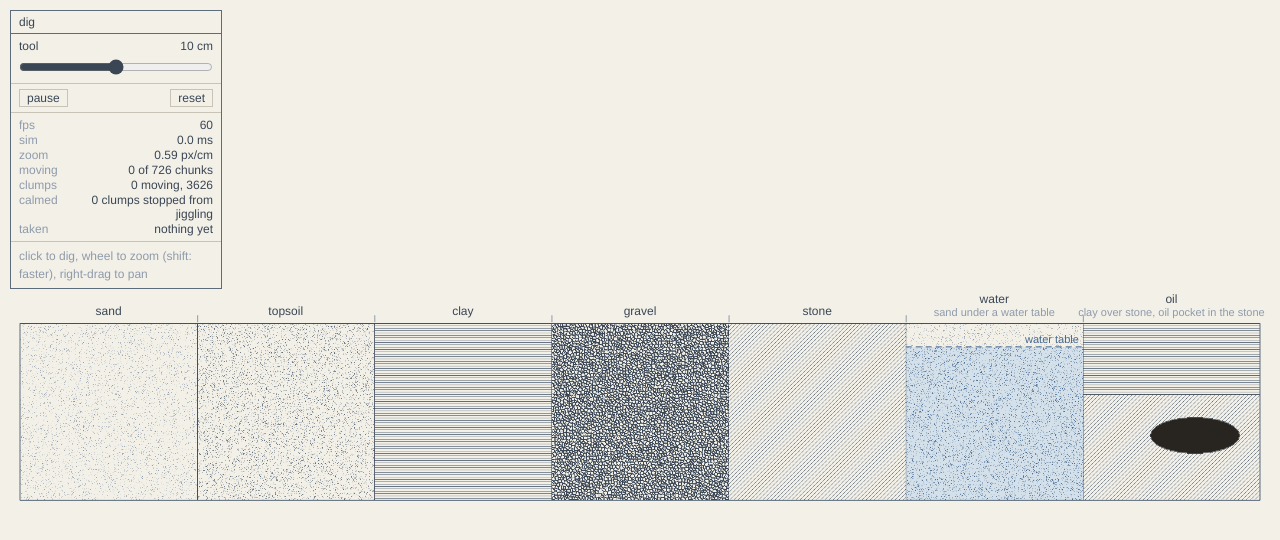
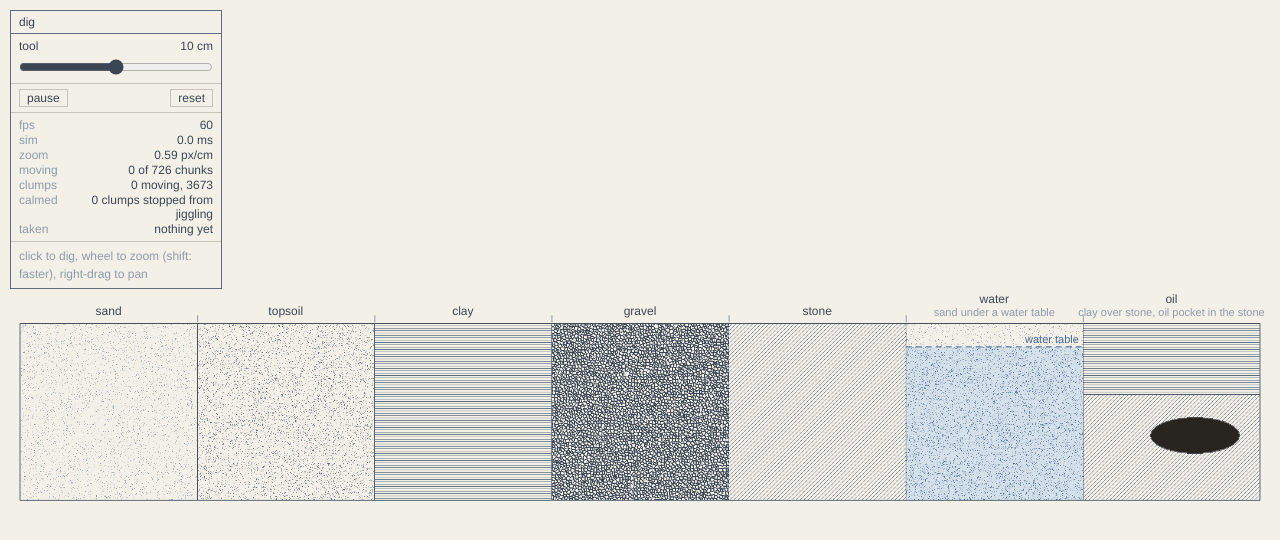
Before and after one commit to Sebastians-AI-Bot/6371km-left, a plain HTML site: page dig/index.html in a window 1280 px wide. Drawn offline with Linux system fonts and the light colour scheme.

Commit message:
dig: makeDig(world) with generated ground, a sliding window and stored chunks; bays as a world
Co-authored-by: Sebastians-AI-Bot <Sebastians-AI-Bot@users.noreply.github.com>

```diff
--- /dev/null
+++ b/dig/bays.js
@@ -0,0 +1,53 @@
+/* Seven test bays side by side, each 3 m wide and 3 m deep, under 40 cm
+   of sky. The whole world fits the window, so it never slides. */
+var DIG = (function () {
+  "use strict";
+
+  var M = makeDig;
+  var BAY = 300, SKY = 40, DEPTH = 300;
+  var BAYS = [
+    { name: "sand" },
+    { name: "topsoil" },
+    { name: "clay" },
+    { name: "gravel" },
+    { name: "stone" },
+    { name: "water", note: "sand under a water table" },
+    { name: "oil", note: "clay over stone, oil pocket in the stone" }
+  ];
+  var TABLE = SKY + 40;
+  var OIL_LENS = { x: 6 * BAY + 190, y: SKY + 190, rx: 75, ry: 30 };
+
+  function cell(x, y, o) {
+    o.flag = 0;
+    o.clump = 0;
+    o.shade = (M.hash(x, y, 7) * 256) | 0;
+    if (y < SKY) { o.mat = M.AIR; return; }
+    var name = BAYS[Math.min(BAYS.length - 1, Math.floor(x / BAY))].name;
+    if (name === "sand") { o.mat = M.SAND; o.flag = M.LOOSE; }
+    else if (name === "topsoil") o.mat = M.TOPSOIL;
+    else if (name === "clay") o.mat = M.CLAY;
+    else if (name === "stone") o.mat = M.STONE;
+    else if (name === "gravel") {
+      o.clump = M.pebble(x, y, 5);
+      if (o.clump) o.mat = M.GRAVEL;
+      else { o.mat = M.SAND; o.flag = M.LOOSE; }
+    } else if (name === "water") {
+      o.mat = M.SAND;
+      o.flag = M.LOOSE | (y >= TABLE ? M.WET : 0);
+    } else {
+      var ex = (x + 0.5 - OIL_LENS.x) / OIL_LENS.rx, ey = (y + 0.5 - OIL_LENS.y) / OIL_LENS.ry;
+      if (ex * ex + ey * ey < 1) o.mat = M.OIL;
+      else o.mat = y < SKY + 120 ? M.CLAY : M.STONE;
+    }
+  }
+
+  return makeDig({
+    W: BAY * BAYS.length,
+    H: SKY + DEPTH,
+    ring: false,
+    table: TABLE,
+    saturated: function (x, y) { return y >= TABLE && x >= 5 * BAY && x < 6 * BAY; },
+    cell: cell,
+    BAY: BAY, SKY: SKY, TABLE: TABLE, BAYS: BAYS
+  });
+})();
--- a/dig/sim.js
+++ b/dig/sim.js
@@ -1,12 +1,17 @@
-/* Dig prototype: one grid of 1 cm cells holding seven test bays, each
-   3 m wide and 3 m deep, under 40 cm of sky.
+/* Dig simulation on a grid of 1 cm cells.
 
    Loose grains and fluids move cell by cell. Pebbles, clods and stone
    pieces are clumps that fall and slide as one block and never rotate.
    Cohesive ground stays put until an overhang reaches further than the
    material can carry, then it lets go. Digging is only possible where
-   the tool touches open air that reaches the sky. */
-var DIG = (function () {
+   the tool touches open air that reaches the sky.
+
+   The grid is a window onto a world that `world.cell` describes cell by
+   cell. Untouched ground is never stored: a chunk the window leaves is
+   kept only if something in it changed, and the window slides so any
+   ground can be reached. With `world.ring` set, the outermost ring of
+   chunks is frozen, as its neighbours outside the window do not move. */
+function makeDig(world) {
   "use strict";
 
   var AIR = 0, SAND = 1, TOPSOIL = 2, CLAY = 3, GRAVEL = 4, STONE = 5, WATER = 6, OIL = 7;
@@ -18,21 +23,9 @@ var DIG = (function () {
 
   var LOOSE = 1, WET = 2, CRACK = 4;
 
-  var BAY = 300, SKY = 40, DEPTH = 300;
-  var BAYS = [
-    { name: "sand" },
-    { name: "topsoil" },
-    { name: "clay" },
-    { name: "gravel" },
-    { name: "stone" },
-    { name: "water", note: "sand under a water table" },
-    { name: "oil", note: "clay over stone, oil pocket in the stone" }
-  ];
-  var W = BAY * BAYS.length;
-  var H = SKY + DEPTH;
+  var W = world.W;
+  var H = world.H;
   var N = W * H;
-  var TABLE = SKY + 40;
-  var OIL_LENS = { x: 5 * BAY + BAY + 190, y: SKY + 190, rx: 75, ry: 30 };
   var SETTLE_PAD = 48;
 
   var mat = new Uint8Array(N);
@@ -45,29 +38,32 @@ var DIG = (function () {
   var skyDirty = true;
   var skyQueue = new Int32Array(N);
 
-  var bodies = [null];
+  /* Clumps by id. Ids from the generator are negative and stable, so a
+     pebble keeps its id when its chunk is regenerated; split and broken
+     pieces get positive ids. */
+  var bodies = new Map();
+  var nextId = 1;
   var awake = [];
 
   var CS = 32;
   var CW = Math.ceil(W / CS);
   var CH = Math.ceil(H / CS);
+  var RING = world.ring ? CS : 0;
   var active = new Uint8Array(CW * CH);
   var next = new Uint8Array(CW * CH);
   var dirty = new Uint8Array(CW * CH);
+  var edited = new Uint8Array(CW * CH);
   var st = 1;
   var ticks = 0;
   var collapse = null;
   var taken = new Array(NAMES.length).fill(0);
   var lastActive = 0;
 
-  var seed = 7;
-  function rand() {
-    seed |= 0;
-    seed = (seed + 0x6d2b79f5) | 0;
-    var t = Math.imul(seed ^ (seed >>> 15), 1 | seed);
-    t = (t + Math.imul(t ^ (t >>> 7), 61 | t)) ^ t;
-    return ((t ^ (t >>> 14)) >>> 0) / 4294967296;
-  }
+  /* World cell of the window's top left corner, in whole chunks. */
+  var ox = 0, oy = 0;
+  var store = new Map();
+  var onShift = null;
+  var gen = { mat: 0, flag: 0, shade: 0, clump: 0 };
 
   function isFluid(m) {
     return m === WATER || m === OIL;
@@ -83,6 +79,7 @@ var DIG = (function () {
     var c = cy * CW + cx;
     next[c] = 1;
     dirty[c] = 1;
+    edited[c] = 1;
     skyDirty = true;
     var lx = x - cx * CS;
     var ly = y - cy * CS;
@@ -110,7 +107,7 @@ var DIG = (function () {
   }
 
   function wakeBody(id) {
-    var b = bodies[id];
+    var b = bodies.get(id);
     if (b && !b.awake) {
       b.awake = true;
       b.vy = 0;
@@ -225,16 +222,16 @@ var DIG = (function () {
         }
       }
     }
-    if (y < TABLE) return;
+    if (oy + y < world.table) return;
     if (flag[i] & WET) seep(i, x, y);
-    else if (sand && soaked(i, x, y)) {
+    else if (sand && world.saturated(ox + x, oy + y) && soaked(i, x, y)) {
       flag[i] |= WET;
       mark(x, y);
     }
   }
 
-  /* Dry sand that comes to rest under the table soaks up water from a wet
-     or flooded neighbour. */
+  /* Dry sand that comes to rest in saturated ground soaks up water from
+     a wet or flooded neighbour. */
   function soaked(i, x, y) {
     var n = [x > 0 ? i - 1 : -1, x < W - 1 ? i + 1 : -1, y < H - 1 ? i + W : -1, i - W];
     for (var k = 0; k < 4; k++) {
@@ -257,7 +254,7 @@ var DIG = (function () {
       while (j >= W && mat[j] === WATER) j -= W;
       if (mat[j] !== AIR) continue;
       var jy = (j / W) | 0;
-      if (jy < TABLE) continue;
+      if (oy + jy < world.table) continue;
       open = true;
       if (Math.random() < 0.04) {
         mat[j] = WATER;
@@ -368,6 +365,7 @@ var DIG = (function () {
         for (var k = 0; k < CW; k++) {
           var c = rev ? CW - 1 - k : k;
           if (!active[cy * CW + c]) continue;
+          if (RING && (c === 0 || c === CW - 1 || cy === 0 || cy === CH - 1)) continue;
           var xa = c * CS;
           var xb = Math.min(W, xa + CS) - 1;
           var x;
@@ -380,9 +378,9 @@ var DIG = (function () {
   }
 
   function newBody(m, cells, isAwake) {
-    var id = bodies.length;
+    var id = nextId++;
     var b = { id: id, mat: m, cells: cells, awake: !!isAwake, vy: 0, carry: 0, flat: 0 };
-    bodies.push(b);
+    bodies.set(id, b);
     for (var k = 0; k < cells.length; k++) {
       var i = cells[k];
       body[i] = id;
@@ -403,7 +401,7 @@ var DIG = (function () {
       y = (i / W) | 0;
       x = i - y * W;
       var nx = x + dx, ny = y + dy;
-      if (nx < 0 || nx >= W || ny < 0 || ny >= H) return false;
+      if (nx < RING || nx >= W - RING || ny < RING || ny >= H - RING) return false;
       j = i + off;
       if (body[j] === id) continue;
       if (!freeFor(mat[j])) return false;
@@ -472,7 +470,7 @@ var DIG = (function () {
       if (y > y1) y1 = y;
     }
     var xo = d < 0 ? x0 - 1 : x1 + 1;
-    if (xo < 0 || xo >= W || y1 + 1 >= H) return false;
+    if (xo < RING || xo >= W - RING || y1 + 1 >= H - RING) return false;
     if (!freeFor(mat[(y1 + 1) * W + xo])) return false;
     var open = 0;
     for (y = y0; y <= y1; y++) if (freeFor(mat[y * W + xo])) open++;
@@ -492,11 +490,11 @@ var DIG = (function () {
     var list = awake;
     awake = [];
     list.sort(function (a, b) {
-      var ba = bodies[a], bb = bodies[b];
+      var ba = bodies.get(a), bb = bodies.get(b);
       return (bb ? bb.cells[bb.cells.length - 1] : 0) - (ba ? ba.cells[ba.cells.length - 1] : 0);
     });
     for (var k = 0; k < list.length; k++) {
-      var b = bodies[list[k]];
+      var b = bodies.get(list[k]);
       if (!b || !b.awake || !b.cells.length) continue;
       b.vy = Math.min(b.vy + 0.15, 3);
       b.carry += b.vy;
@@ -590,8 +588,8 @@ var DIG = (function () {
      Going up a column is free and going sideways or hanging below costs a
      cell. A cell whose cost passes its material's reach lets go. */
   function settle(x0, y0, x1, y1) {
-    x0 = Math.max(0, x0); y0 = Math.max(0, y0);
-    x1 = Math.min(W - 1, x1); y1 = Math.min(H - 1, y1);
+    x0 = Math.max(RING, x0); y0 = Math.max(RING, y0);
+    x1 = Math.min(W - 1 - RING, x1); y1 = Math.min(H - 1 - RING, y1);
     if (x1 < x0 || y1 < y0) return;
     var rw = x1 - x0 + 1, rh = y1 - y0 + 1, n = rw * rh;
     var cost = new Int32Array(n).fill(0x3fffffff);
@@ -671,9 +669,13 @@ var DIG = (function () {
     skyDirty = false;
     sky.fill(0);
     var head = 0, tail = 0, x, i;
-    for (x = 0; x < W; x++) {
-      if (freeFor(mat[x])) { sky[x] = 1; skyQueue[tail++] = x; }
+    /* Air on the window's edge is taken to reach the sky: it was dug from
+       above, or it is the sky. */
+    function seed(i) {
+      if (!sky[i] && mat[i] === AIR) { sky[i] = 1; skyQueue[tail++] = i; }
     }
+    for (x = 0; x < W; x++) { seed(x); seed((H - 1) * W + x); }
+    for (var ey = 1; ey < H - 1; ey++) { seed(ey * W); seed(ey * W + W - 1); }
     while (head < tail) {
       i = skyQueue[head++];
       var y = (i / W) | 0;
@@ -738,8 +740,9 @@ var DIG = (function () {
     tool = Math.max(1, Math.round(tool));
     var f = footprint(cx, cy, tool);
     if (!canReach(f)) return { ok: false };
-    var x0 = Math.max(0, f.x0), y0 = Math.max(0, f.y0);
-    var x1 = Math.min(W - 1, f.x1), y1 = Math.min(H - 1, f.y1);
+    var x0 = Math.max(RING, f.x0), y0 = Math.max(RING, f.y0);
+    var x1 = Math.min(W - 1 - RING, f.x1), y1 = Math.min(H - 1 - RING, f.y1);
+    if (x1 < x0 || y1 < y0) return { ok: false };
     var touched = {}, cut = [], broken = [], hurt = false, x, y, i, m;
     for (y = y0; y <= y1; y++) {
       for (x = x0; x <= x1; x++) {
@@ -758,13 +761,13 @@ var DIG = (function () {
     }
     var area = tool * tool;
     for (var key in touched) {
-      var b = bodies[key];
+      var b = bodies.get(Number(key));
       if (!b) continue;
       var inside = touched[key];
       if (b.cells.length <= area) {
         if (inside * 2 >= b.cells.length) {
           for (var k = 0; k < b.cells.length; k++) take(b.cells[k]);
-          bodies[key] = null;
+          bodies.delete(b.id);
         } else wakeBody(b.id);
       } else {
         var keep = [];
@@ -820,93 +823,183 @@ var DIG = (function () {
     }
   }
 
-  function pebbles(bx0, bx1, by0, by1) {
-    var cells = [];
-    for (var y = by0; y < by1; y++) {
-      for (var x = bx0; x < bx1; x++) cells.push(y * W + x);
-    }
-    var spacing = 5;
-    var x0 = bx0, y0 = by0;
-    var gw = Math.ceil((bx1 - bx0) / spacing) + 1, gh = Math.ceil((by1 - by0) / spacing) + 1;
-    var sx = new Float32Array(gw * gh), sy = new Float32Array(gw * gh);
-    for (var g = 0; g < gw * gh; g++) {
-      sx[g] = x0 + ((g % gw) + rand()) * spacing;
-      sy[g] = y0 + (((g / gw) | 0) + rand()) * spacing;
-    }
-    var groups = {};
-    for (var k = 0; k < cells.length; k++) {
-      var i = cells[k];
-      var cy = (i / W) | 0, cx = i - cy * W;
-      var gx = Math.floor((cx - x0) / spacing), gy = Math.floor((cy - y0) / spacing);
-      var best = 1e9, second = 1e9, bi = -1;
-      for (var oy = -1; oy <= 1; oy++) {
-        for (var ox = -1; ox <= 1; ox++) {
-          var qx = gx + ox, qy = gy + oy;
-          if (qx < 0 || qy < 0 || qx >= gw || qy >= gh) continue;
-          var q = qy * gw + qx;
-          var dx = sx[q] - cx - 0.5, dy = sy[q] - cy - 0.5;
-          var d2 = dx * dx + dy * dy;
-          if (d2 < best) { second = best; best = d2; bi = q; }
-          else if (d2 < second) second = d2;
-        }
-      }
-      if (Math.sqrt(second) - Math.sqrt(best) < 0.6) {
-        mat[i] = SAND;
-        flag[i] = LOOSE;
-      } else {
-        mat[i] = GRAVEL;
-        (groups[bi] || (groups[bi] = [])).push(i);
+  function chunkKey(cx, cy) {
+    return (ox / CS + cx) + "," + (oy / CS + cy);
+  }
+
+  function saveChunk(cx, cy) {
+    var x0 = cx * CS, y0 = cy * CS, w = Math.min(CS, W - x0), h = Math.min(CS, H - y0);
+    var n = CS * CS;
+    var s = { mat: new Uint8Array(n), flag: new Uint8Array(n), dmg: new Uint8Array(n), shade: new Uint8Array(n), body: new Int32Array(n) };
+    for (var y = 0; y < h; y++) {
+      for (var x = 0; x < w; x++) {
+        var i = (y0 + y) * W + x0 + x, k = y * CS + x;
+        s.mat[k] = mat[i]; s.flag[k] = flag[i]; s.dmg[k] = dmg[i]; s.shade[k] = shade[i]; s.body[k] = body[i];
       }
     }
-    for (var key in groups) newBody(GRAVEL, groups[key], false);
+    store.set(chunkKey(cx, cy), s);
   }
 
-  function build() {
-    seed = 7;
-    mat.fill(0); flag.fill(0); dmg.fill(0); body.fill(0); stamp.fill(0);
-    bodies = [null];
-    awake = [];
-    calmed = 0;
-    active.fill(0); next.fill(0); dirty.fill(1);
-    collapse = null;
-    taken.fill(0);
-    skyDirty = true;
-    for (var i = 0; i < N; i++) shade[i] = (rand() * 256) | 0;
-    for (var b = 0; b < BAYS.length; b++) {
-      var bx0 = b * BAY, bx1 = bx0 + BAY;
-      var name = BAYS[b].name;
-      if (name === "gravel") { pebbles(bx0, bx1, SKY, H); continue; }
-      for (var y = SKY; y < H; y++) {
-        for (var x = bx0; x < bx1; x++) {
-          var j = y * W + x;
-          if (name === "sand") { mat[j] = SAND; flag[j] = LOOSE; }
-          else if (name === "topsoil") mat[j] = TOPSOIL;
-          else if (name === "clay") mat[j] = CLAY;
-          else if (name === "stone") mat[j] = STONE;
-          else if (name === "water") { mat[j] = SAND; flag[j] = LOOSE | (y >= TABLE ? WET : 0); }
-          else if (name === "oil") {
-            var ex = (x + 0.5 - OIL_LENS.x) / OIL_LENS.rx, ey = (y + 0.5 - OIL_LENS.y) / OIL_LENS.ry;
-            if (ex * ex + ey * ey < 1) mat[j] = OIL;
-            else mat[j] = y < SKY + 120 ? CLAY : STONE;
+  function loadChunk(cx, cy) {
+    var x0 = cx * CS, y0 = cy * CS, w = Math.min(CS, W - x0), h = Math.min(CS, H - y0);
+    var c = cy * CW + cx, key = chunkKey(cx, cy), s = store.get(key);
+    var x, y, i, k;
+    for (y = 0; y < h; y++) {
+      for (x = 0; x < w; x++) {
+        i = (y0 + y) * W + x0 + x;
+        if (s) {
+          k = y * CS + x;
+          mat[i] = s.mat[k]; flag[i] = s.flag[k]; dmg[i] = s.dmg[k]; shade[i] = s.shade[k]; body[i] = s.body[k];
+        } else {
+          world.cell(ox + x0 + x, oy + y0 + y, gen);
+          mat[i] = gen.mat; flag[i] = gen.flag; dmg[i] = 0; shade[i] = gen.shade; body[i] = gen.clump;
+        }
+        stamp[i] = 0;
+      }
+    }
+    if (s) store.delete(key);
+    edited[c] = s ? 1 : 0;
+    dirty[c] = 1;
+    active[c] = 0;
+    next[c] = s ? 1 : 0;
+  }
+
+  var addSeq = 0;
+
+  function addBodyCells(i0, i1, x0, x1) {
+    var touched = [];
+    addSeq++;
+    for (var i = i0; i < i1; i += W) {
+      for (var x = x0; x < x1; x++) {
+        var j = i + x, id = body[j];
+        if (!id) continue;
+        var b = bodies.get(id);
+        if (!b) {
+          b = { id: id, mat: mat[j], cells: [], awake: false, vy: 0, carry: 0, flat: 0 };
+          bodies.set(id, b);
+        }
+        if (b.seen !== addSeq) { b.seen = addSeq; touched.push(b); }
+        b.cells.push(j);
+      }
+    }
+    for (var k = 0; k < touched.length; k++) {
+      touched[k].cells.sort(function (p, q) { return p - q; });
+    }
+  }
+
+  /* new(x, y) = old(x + sx, y + sy), rows and columns that fall off are
+     dropped; the uncovered ones are filled by the caller. */
+  function shiftArray(a, w, h, sx, sy) {
+    var len = w - Math.abs(sx);
+    if (len <= 0 || Math.abs(sy) >= h) return;
+    var d0 = Math.max(0, -sx), s0 = Math.max(0, sx), y;
+    if (sy >= 0) {
+      for (y = 0; y < h - sy; y++) a.copyWithin(y * w + d0, (y + sy) * w + s0, (y + sy) * w + s0 + len);
+    } else {
+      for (y = h - 1; y >= -sy; y--) a.copyWithin(y * w + d0, (y + sy) * w + s0, (y + sy) * w + s0 + len);
+    }
+  }
+
+  function onRing(cx, cy) {
+    return cx === 0 || cy === 0 || cx === CW - 1 || cy === CH - 1;
+  }
+
+  /* Slides the window by whole chunks. Changed chunks that leave are kept;
+     chunks that come in are loaded from the store or generated. */
+  function slide(scx, scy) {
+    if (!scx && !scy) return;
+    if (onShift) onShift(scx, scy);
+    var full = Math.abs(scx) >= CW || Math.abs(scy) >= CH;
+    var cx, cy;
+    for (cy = 0; cy < CH; cy++) {
+      for (cx = 0; cx < CW; cx++) {
+        var nx = cx - scx, ny = cy - scy;
+        if ((nx < 0 || ny < 0 || nx >= CW || ny >= CH) && edited[cy * CW + cx]) saveChunk(cx, cy);
+      }
+    }
+    var sx = scx * CS, sy = scy * CS;
+    if (full) bodies.clear();
+    else {
+      shiftArray(mat, W, H, sx, sy); shiftArray(flag, W, H, sx, sy); shiftArray(dmg, W, H, sx, sy);
+      shiftArray(shade, W, H, sx, sy); shiftArray(body, W, H, sx, sy);
+      shiftArray(active, CW, CH, scx, scy); shiftArray(next, CW, CH, scx, scy);
+      shiftArray(dirty, CW, CH, scx, scy); shiftArray(edited, CW, CH, scx, scy);
+      bodies.forEach(function (b, id) {
+        var keep = [];
+        for (var k = 0; k < b.cells.length; k++) {
+          var i = b.cells[k], y = (i / W) | 0, x = i - y * W;
+          x -= sx; y -= sy;
+          if (x >= 0 && y >= 0 && x < W && y < H) keep.push(y * W + x);
+        }
+        if (keep.length) b.cells = keep;
+        else bodies.delete(id);
+      });
+    }
+    ox += sx;
+    oy += sy;
+    stamp.fill(0);
+    for (cy = 0; cy < CH; cy++) {
+      for (cx = 0; cx < CW; cx++) {
+        var px = cx + scx, py = cy + scy;
+        if (full || px < 0 || py < 0 || px >= CW || py >= CH) {
+          loadChunk(cx, cy);
+          addBodyCells(cy * CS * W, Math.min(H, cy * CS + CS) * W, cx * CS, Math.min(W, cx * CS + CS));
+        } else if (onRing(px, py) && !onRing(cx, cy)) {
+          next[cy * CW + cx] = 1;
+          for (var y = cy * CS; y < cy * CS + CS; y++) {
+            for (var x = cx * CS; x < cx * CS + CS; x++) if (body[y * W + x]) wakeBody(body[y * W + x]);
           }
         }
       }
     }
+    var still = [];
+    for (var k = 0; k < awake.length; k++) if (bodies.has(awake[k])) still.push(awake[k]);
+    awake = still;
+    collapse = null;
+    skyDirty = true;
+  }
+
+  /* Keeps world cell (wx, wy) near the middle of the window. */
+  function follow(wx, wy) {
+    var scx = Math.round((wx - ox - W / 2) / CS);
+    var scy = Math.round((wy - oy - H / 2) / CS);
+    if (Math.abs(scx) < 2) scx = 0;
+    if (Math.abs(scy) < 2) scy = 0;
+    if (!scx && !scy) return false;
+    slide(scx, scy);
+    return true;
+  }
+
+  function build() {
+    store.clear();
+    bodies.clear();
+    nextId = 1;
+    awake = [];
+    calmed = 0;
+    active.fill(0); next.fill(0); dirty.fill(1); edited.fill(0);
+    collapse = null;
+    taken.fill(0);
+    skyDirty = true;
+    ox = world.x0 || 0;
+    oy = world.y0 || 0;
+    for (var cy = 0; cy < CH; cy++) {
+      for (var cx = 0; cx < CW; cx++) loadChunk(cx, cy);
+    }
+    addBodyCells(0, N, 0, W);
   }
 
   function stats() {
     var awakeCount = 0;
-    for (var k = 0; k < awake.length; k++) if (bodies[awake[k]]) awakeCount++;
-    var live = 0;
-    for (k = 1; k < bodies.length; k++) if (bodies[k]) live++;
-    return { active: lastActive, chunks: CW * CH, awake: awakeCount, clumps: live, calmed: calmed, taken: taken.slice(), ticks: ticks };
+    for (var k = 0; k < awake.length; k++) if (bodies.has(awake[k])) awakeCount++;
+    var live = bodies.size;
+    return { active: lastActive, chunks: CW * CH, awake: awakeCount, clumps: live, stored: store.size, calmed: calmed, taken: taken.slice(), ticks: ticks };
   }
 
   function at(x, y) {
     x = Math.floor(x); y = Math.floor(y);
     if (x < 0 || y < 0 || x >= W || y >= H) return null;
     var i = y * W + x, m = mat[i];
-    var loose = !!(flag[i] & LOOSE) || body[i] > 0 || isFluid(m);
+    var loose = !!(flag[i] & LOOSE) || body[i] !== 0 || isFluid(m);
     return {
       mat: m,
       name: NAMES[m] + (flag[i] & WET ? " (wet)" : ""),
@@ -921,8 +1014,13 @@ var DIG = (function () {
     AIR: AIR, SAND: SAND, TOPSOIL: TOPSOIL, CLAY: CLAY, GRAVEL: GRAVEL, STONE: STONE, WATER: WATER, OIL: OIL,
     LOOSE: LOOSE, WET: WET, CRACK: CRACK,
     NAMES: NAMES, HITS: HITS,
-    W: W, H: H, BAY: BAY, SKY: SKY, TABLE: TABLE, BAYS: BAYS, CS: CS, CW: CW, CH: CH,
-    mat: mat, flag: flag, body: body, shade: shade, dmg: dmg, dirty: dirty,
+    W: W, H: H, CS: CS, CW: CW, CH: CH, RING: RING,
+    world: world,
+    mat: mat, flag: flag, body: body, shade: shade, dmg: dmg, dirty: dirty, edited: edited,
+    origin: function () { return { x: ox, y: oy }; },
+    follow: follow,
+    slide: slide,
+    onShift: function (fn) { onShift = fn; },
     step: step,
     dig: dig,
     footprint: footprint,
@@ -931,4 +1029,36 @@ var DIG = (function () {
     stats: stats,
     reset: build
   };
-})();
+}
+
+/* Integer hash of a cell to [0, 1), the same every time it is asked. */
+makeDig.hash = function (x, y, salt) {
+  var h = Math.imul(x | 0, 0x27d4eb2d) ^ Math.imul(y | 0, 0x165667b1) ^ Math.imul(salt | 0, 0x9e3779b9);
+  h = Math.imul(h ^ (h >>> 15), 0x85ebca6b);
+  h = Math.imul(h ^ (h >>> 13), 0xc2b2ae35);
+  return ((h ^ (h >>> 16)) >>> 0) / 4294967296;
+};
+
+/* Pebble packing: Voronoi cells about `spacing` across with seeds from
+   the hash. Returns 0 on a seam (the matrix between pebbles) or the
+   pebble's clump id, negative and the same for every cell of it. */
+makeDig.pebble = function (wx, wy, spacing) {
+  var gx = Math.floor(wx / spacing), gy = Math.floor(wy / spacing);
+  var best = 1e9, second = 1e9, bx = 0, by = 0;
+  for (var oy = -1; oy <= 1; oy++) {
+    for (var ox = -1; ox <= 1; ox++) {
+      var qx = gx + ox, qy = gy + oy;
+      var dx = (qx + makeDig.hash(qx, qy, 1)) * spacing - wx - 0.5;
+      var dy = (qy + makeDig.hash(qx, qy, 2)) * spacing - wy - 0.5;
+      var d2 = dx * dx + dy * dy;
+      if (d2 < best) { second = best; best = d2; bx = qx; by = qy; }
+      else if (d2 < second) second = d2;
+    }
+  }
+  if (Math.sqrt(second) - Math.sqrt(best) < 0.6) return 0;
+  return -1 - (((by & 0x3fff) << 16) | (bx & 0xffff));
+};
+
+makeDig.AIR = 0; makeDig.SAND = 1; makeDig.TOPSOIL = 2; makeDig.CLAY = 3;
+makeDig.GRAVEL = 4; makeDig.STONE = 5; makeDig.WATER = 6; makeDig.OIL = 7;
+makeDig.LOOSE = 1; makeDig.WET = 2;
--- a/dig/view.js
+++ b/dig/view.js
@@ -353,15 +353,15 @@
     ctx.strokeStyle = MID;
     ctx.lineWidth = 1;
     ctx.beginPath();
-    ctx.moveTo(a.x, toScreen(0, S.SKY).y);
+    ctx.moveTo(a.x, toScreen(0, S.world.SKY).y);
     ctx.lineTo(a.x, b.y);
     ctx.lineTo(b.x, b.y);
-    ctx.lineTo(b.x, toScreen(0, S.SKY).y);
+    ctx.lineTo(b.x, toScreen(0, S.world.SKY).y);
     ctx.stroke();
-    for (var k = 0; k < S.BAYS.length; k++) {
-      var bay = S.BAYS[k];
-      var left = toScreen(k * S.BAY, S.SKY);
-      var mid = toScreen((k + 0.5) * S.BAY, S.SKY);
+    for (var k = 0; k < S.world.BAYS.length; k++) {
+      var bay = S.world.BAYS[k];
+      var left = toScreen(k * S.world.BAY, S.world.SKY);
+      var mid = toScreen((k + 0.5) * S.world.BAY, S.world.SKY);
       if (k > 0) {
         ctx.strokeStyle = FAINT;
         ctx.beginPath();
@@ -372,7 +372,7 @@
       text(bay.name, mid.x, mid.y - (bay.note ? 20 : 8), INK, "center", 12, 500);
       if (bay.note) text(bay.note, mid.x, mid.y - 7, FAINT, "center", 11);
     }
-    var t0 = toScreen(5 * S.BAY, S.TABLE), t1 = toScreen(6 * S.BAY, S.TABLE);
+    var t0 = toScreen(5 * S.world.BAY, S.world.TABLE), t1 = toScreen(6 * S.world.BAY, S.world.TABLE);
     ctx.save();
     ctx.strokeStyle = WATER_INK;
     ctx.setLineDash([6, 4]);
@@ -546,7 +546,7 @@
   if (q.get("s")) {
     cam.s = Number(q.get("s"));
     cam.ox = (Number(q.get("x")) || 0) - cssW / 2 / cam.s;
-    cam.oy = (Number(q.get("y")) || S.SKY) - cssH / 2 / cam.s;
+    cam.oy = (Number(q.get("y")) || S.world.SKY) - cssH / 2 / cam.s;
   }
   requestAnimationFrame(frame);
 
```
Also changed, not shown: dig/index.html (+1 -0 lines).
